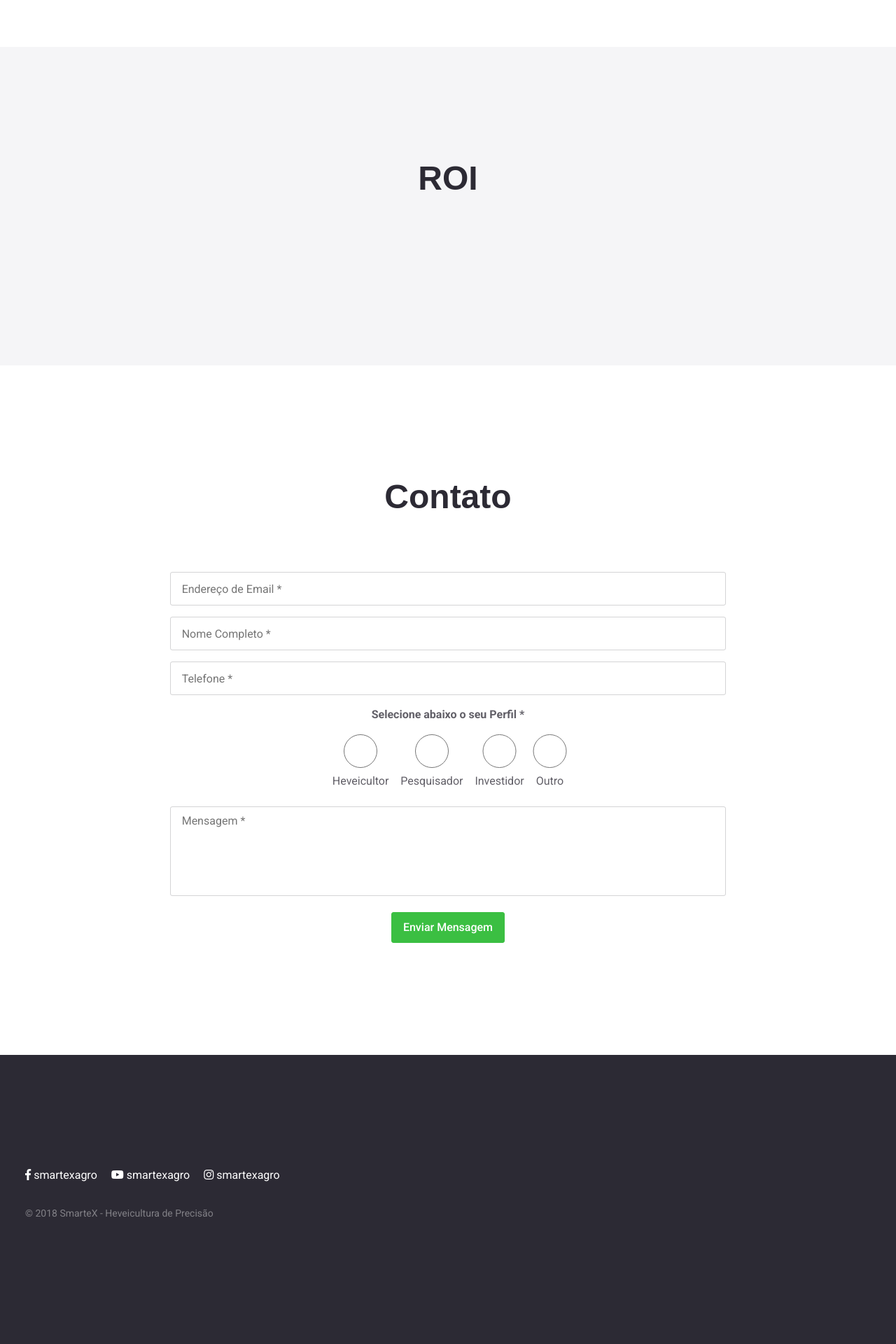
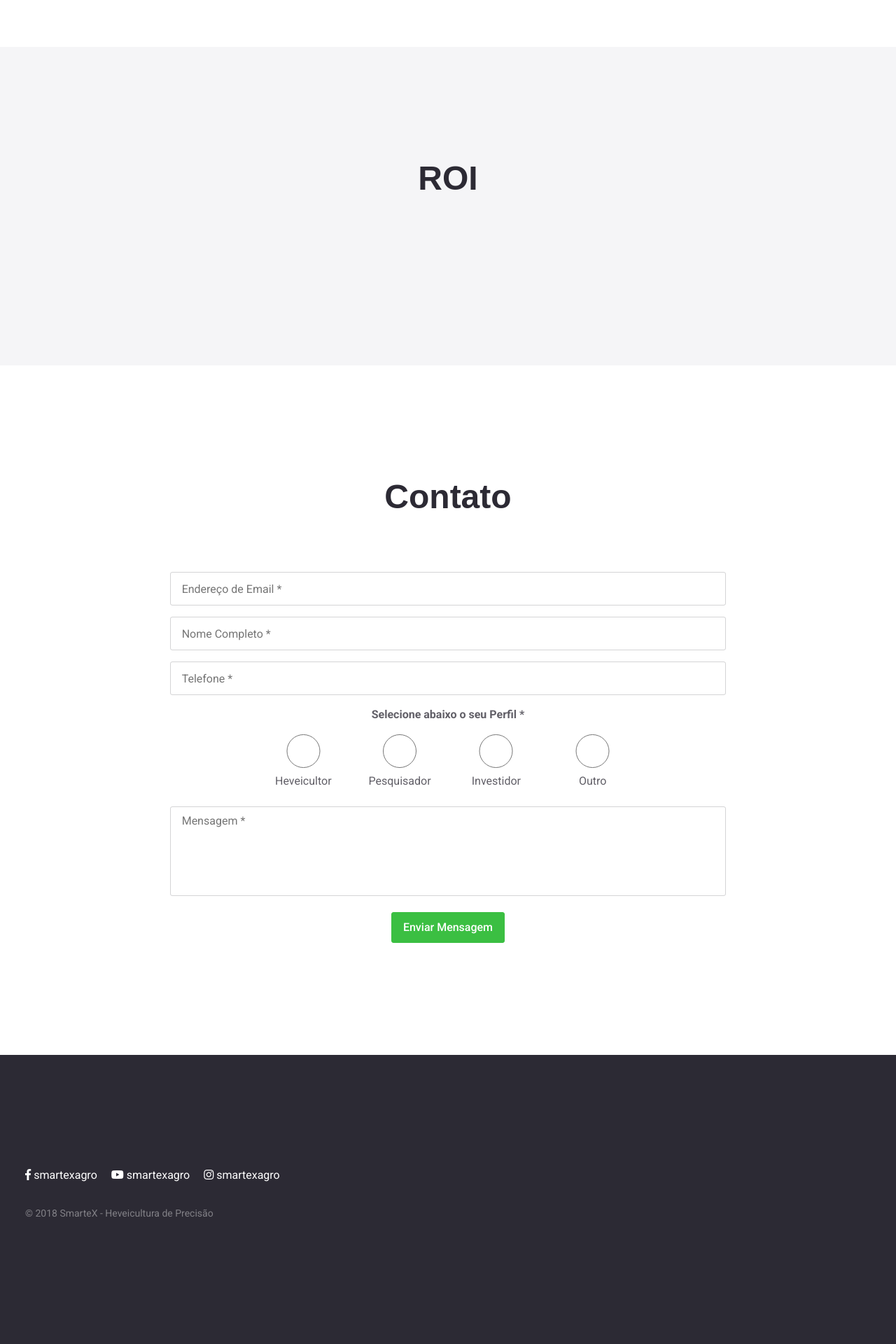
Before and after one commit to fabiocolella/fabiocolella.github.io, a Jekyll site: the page built from index.md, in a window 1280 px wide. Shown: the part 2534-4454 px from the top of the page at 70% size. Built offline with Jekyll 4.4.1, drawn with Linux system fonts in a browser that asks for light colours; nearby versions of some CDN libraries.

Commit message:
Formulario de Contato Adicionado

```diff
--- a/_layouts/default.html
+++ b/_layouts/default.html
@@ -100,11 +100,19 @@
                     <input type="text" name="entry.513347068" placeholder="Telefone *" required="required" />
                   </div>
                   <p class="text-center text-primary"><strong>Selecione abaixo o seu Perfil *</strong></p>
-                  <div class="contact-form__input">
+                  <div class="contact-form__input row">
+                    <div class="col-12 col-md-2 offset-md-2">
                     <label class="radio-inline"><input type="radio" name="entry.871797589" value="Heveicultor">Heveicultor</label>
+                    </div>
+                    <div class="col-12 col-md-2">
                     <label class="radio-inline"><input type="radio" name="entry.871797589" value="Pesquisador">Pesquisador</label>
+                  </div>
+                  <div class="col-12 col-md-2">
                     <label class="radio-inline"><input type="radio" name="entry.871797589" value="Investidor">Investidor </label>
+                  </div>
+                  <div class="col-12 col-md-2">
                     <label class="radio-inline"><input type="radio" name="entry.871797589" value="Outro">Outro      </label>
+                  </div>
                   </div>
                   <div class="contact-form__input">
                     <textarea name="entry.2066332733" placeholder="Mensagem *" required="required"></textarea>
```
Also changed, not shown: 1 other file.
